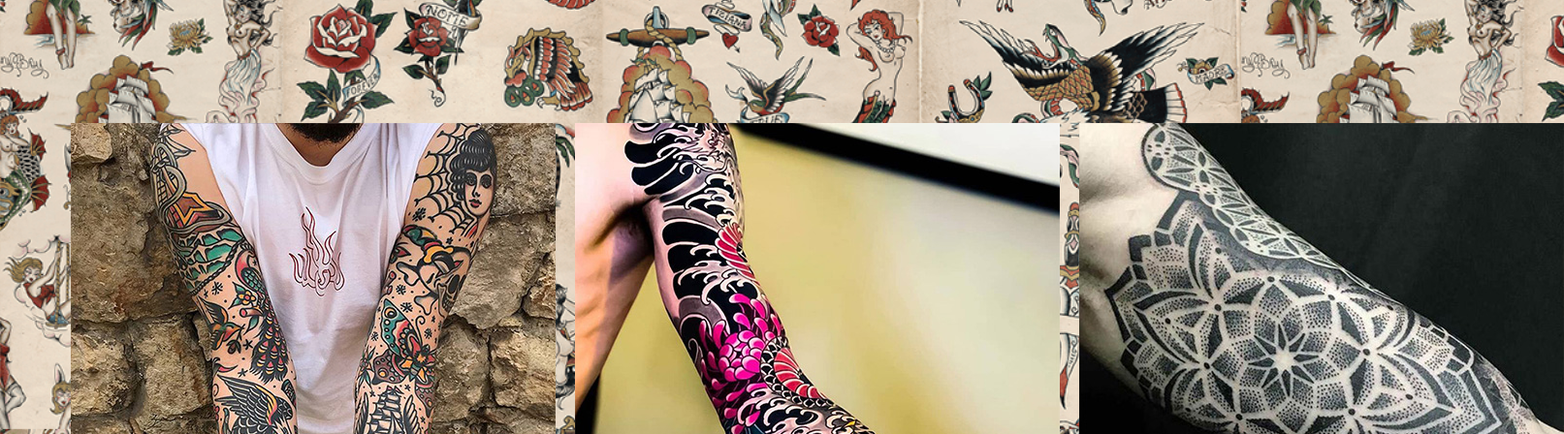
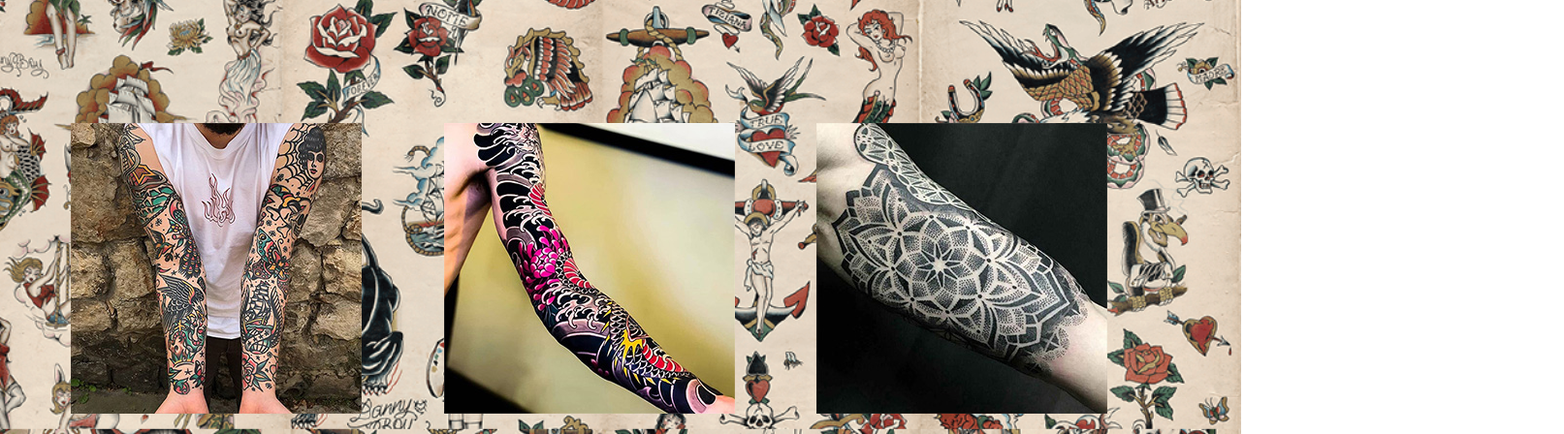
Before and after one commit to Hernan187/Proyecto-Hernan-Jedlinski, a plain HTML site: page index.html in a window 1280 px wide. Shown: the part 1180-1628 px from the top of the page at 97% size, 1613 px wide, since content can reach past the window. Drawn offline with Linux system fonts and the light colour scheme.

Commit message:
cambie las imagenes por las mismas pero en menor tamanio

```diff
--- a/index.html
+++ b/index.html
@@ -71,17 +71,17 @@
 <section class="estilos" id="Style">
 <main class="padre">
     <div class="hijo1">
-        <img src="/estilos/4475776aaf93991edf8656990f98d2ed.jpg" alt="tradi">
+        <img src="/estilos/tradi.jpg" alt="tradi">
 
     </div>
 
     <div class="hijo2">
-        <img src="/estilos/79e5e2a58c5770ee426a5911df73d3d9.jpg" alt="oriental">
+        <img src="/estilos/japo.jpg" alt="oriental">
 
     </div>
 
     <div class="hijo3">
-        <img src="/estilos/d3eecf36ff01c5ef35277e7cbe0249de.jpg" alt="puntillismo">
+        <img src="/estilos/punti.jpg" alt="puntillismo">
 
     </div>
 
```
Also changed, not shown: estilos/4475776aaf93991edf8656990f98d2ed.jpg (deleted), estilos/79e5e2a58c5770ee426a5911df73d3d9.jpg (deleted), estilos/d3eecf36ff01c5ef35277e7cbe0249de.jpg (deleted), estilos/japo.jpg (added), estilos/newschool.jpg, estilos/punti.jpg (added), estilos/realissmo.jpg, estilos/tradi.jpg (added), estilos/trivals.jpg.
